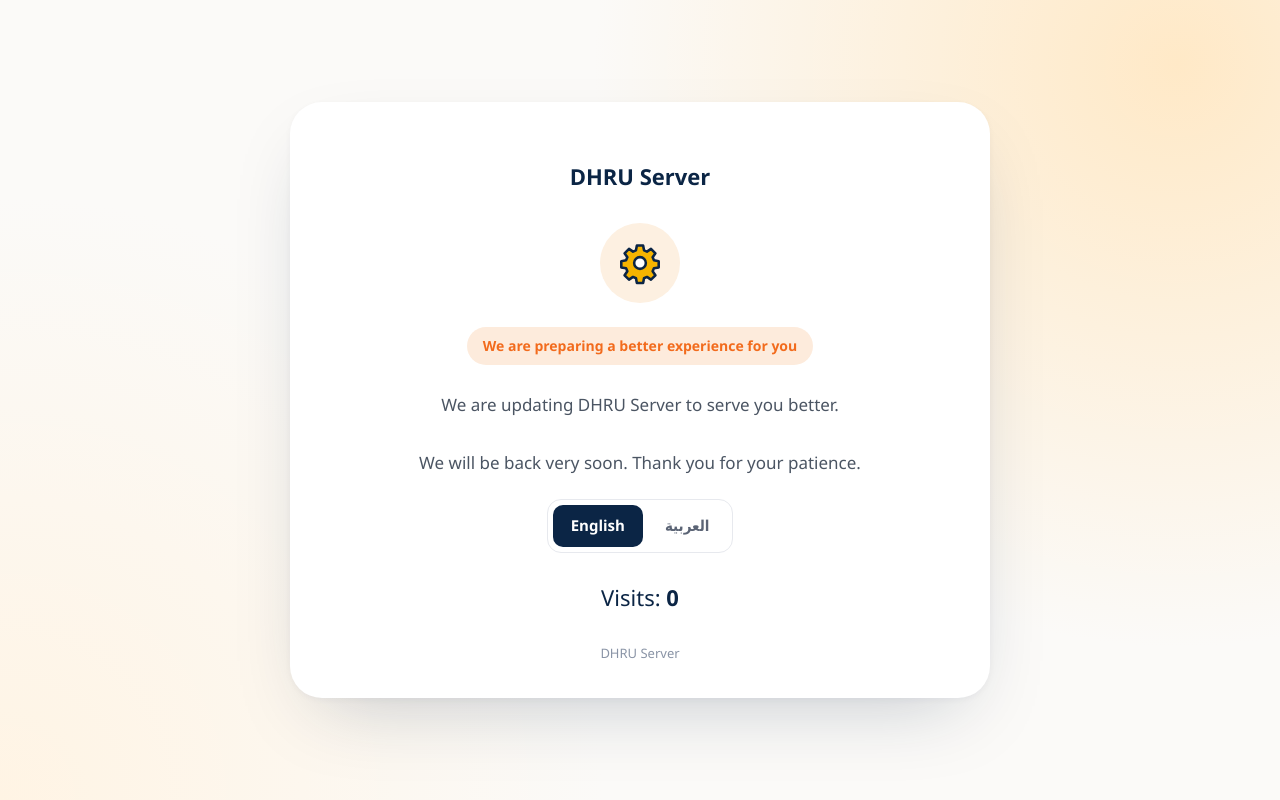
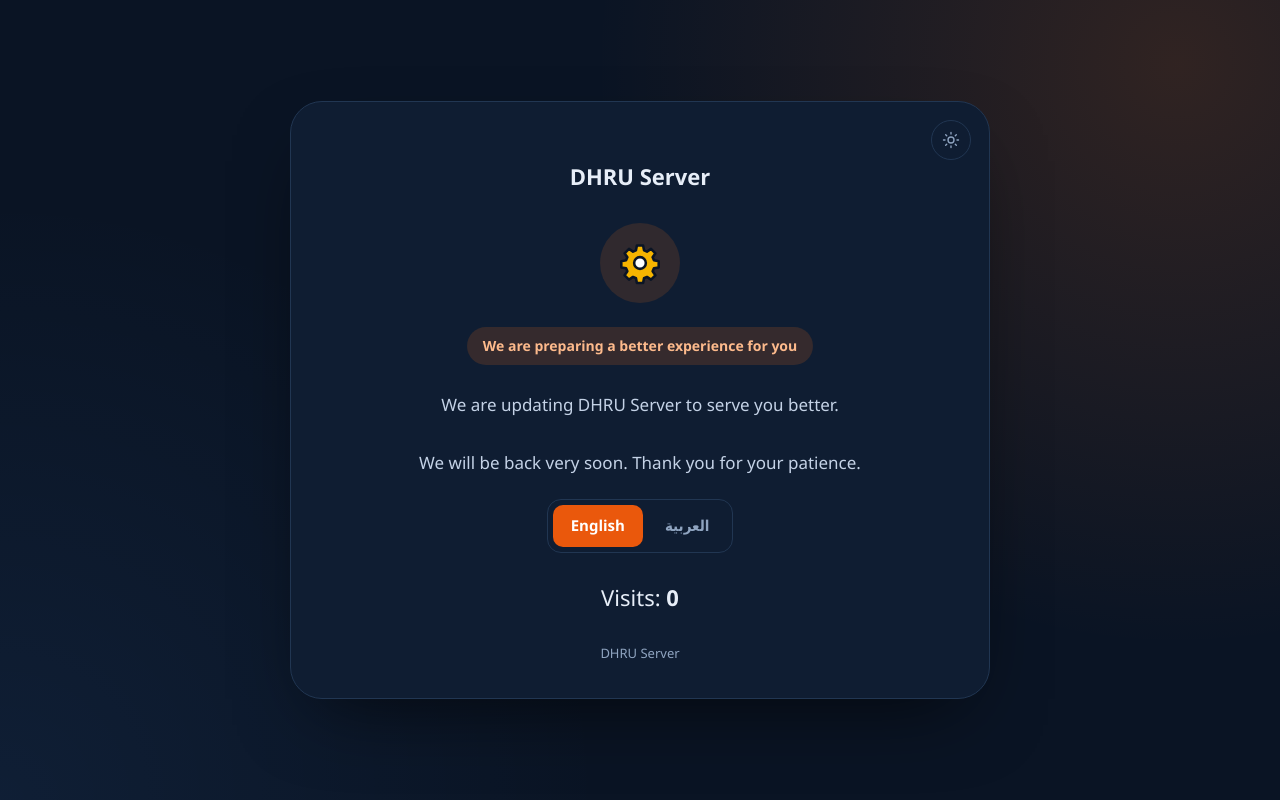
Before and after one commit to MohammedPrince/Unlockzone-sd, a Laravel app: template resources/views/maintenance.blade.php in a window 1280 px wide. Run offline with Laravel 12, Linux system fonts and the light colour scheme; the template is opened without the code that fills it, so the values that code supplies are empty; data comes from the database, SQL or seed files in the repository; some libraries are stand-ins or nearby versions.

Commit message:
Fixes and Updates v38

```diff
--- a/resources/views/maintenance.blade.php
+++ b/resources/views/maintenance.blade.php
@@ -7,6 +7,7 @@
     $ar = app()->getLocale() === 'ar';
     $site = (string) setting('site_name');
     $logoWide = (string) setting('site_logo_wide');
+    $logoWideDark = (string) setting('site_logo_wide_dark') ?: $logoWide;
     $logo = (string) setting('site_logo');
 
     $badge = trim((string) setting($ar ? 'maintenance_badge_ar' : 'maintenance_badge'));
@@ -29,46 +30,84 @@
     <meta name="robots" content="noindex">
     @include('partials.favicon')
     <title>{{ $ar ? 'الموقع تحت الصيانة' : 'Under maintenance' }} · {{ $site }}</title>
+    {{-- Same theme rule as the rest of the site: dark by default, light if the visitor chose it. --}}
+    @include('partials.head-theme')
     <style>
-        :root { --navy: #0b2545; --orange: #f26b1d; --text: #4b5563; --muted: #8a94a6; }
+        /* Dark (default) */
+        :root {
+            --orange: #f97316; --text: #c4d2e6; --muted: #8fa4c0; --heading: #e7eef8;
+            --page: #0a1424; --glow-1: rgba(249, 115, 22, .16); --glow-2: rgba(76, 154, 255, .08);
+            --card: #0f1d32; --card-line: #213652; --shadow: 0 30px 80px -30px rgba(0, 0, 0, .7);
+            --icon-bg: rgba(249, 115, 22, .14); --badge-bg: rgba(249, 115, 22, .16); --badge-text: #fdba8c;
+            --langs-line: #213652; --langs-text: #8fa4c0; --on-bg: #ea580c; --on-text: #fff; --gear-line: #0a1424;
+            color-scheme: dark;
+        }
+        /* Light (the visitor switched the site to light) */
+        :root[data-theme=light] {
+            --orange: #f26b1d; --text: #4b5563; --muted: #8a94a6; --heading: #0b2545;
+            --page: #fbfaf8; --glow-1: #ffe9c7; --glow-2: #fff4e4;
+            --card: #fff; --card-line: transparent; --shadow: 0 30px 80px -30px rgba(11, 37, 69, .25), 0 2px 6px rgba(11, 37, 69, .04);
+            --icon-bg: #fdf0e1; --badge-bg: #fdebdc; --badge-text: #f26b1d;
+            --langs-line: #e7e9ee; --langs-text: #5b6475; --on-bg: #0b2545; --on-text: #fff; --gear-line: #0b2545;
+            color-scheme: light;
+        }
         * { box-sizing: border-box; }
         html, body { margin: 0; min-height: 100%; }
         body {
             min-height: 100vh; display: flex; align-items: center; justify-content: center; padding: 40px 16px;
             font: 16px/1.7 "Segoe UI", system-ui, -apple-system, Roboto, Tahoma, Arial, sans-serif; color: var(--text);
-            background: radial-gradient(circle at 92% 8%, #ffe9c7 0, transparent 42%), radial-gradient(circle at 0% 100%, #fff4e4 0, transparent 40%), #fbfaf8;
+            background: radial-gradient(circle at 92% 8%, var(--glow-1) 0, transparent 42%), radial-gradient(circle at 0% 100%, var(--glow-2) 0, transparent 40%), var(--page);
         }
         .card {
-            width: 100%; max-width: 700px; background: #fff; border-radius: 32px; padding: 56px 44px 34px; text-align: center;
-            box-shadow: 0 30px 80px -30px rgba(11, 37, 69, .25), 0 2px 6px rgba(11, 37, 69, .04);
+            position: relative; width: 100%; max-width: 700px; background: var(--card); border: 1px solid var(--card-line);
+            border-radius: 32px; padding: 56px 44px 34px; text-align: center; box-shadow: var(--shadow);
         }
         .logo img { max-height: 64px; max-width: 220px; }
-        .logo .name { font-size: 22px; font-weight: 800; color: var(--navy); }
+        .logo .name { font-size: 22px; font-weight: 800; color: var(--heading); }
+        .logo .for-light { display: none; }
+        :root[data-theme=light] .logo .for-light { display: inline; }
+        :root[data-theme=light] .logo .for-dark { display: none; }
         .icon {
-            width: 80px; height: 80px; margin: 28px auto 24px; border-radius: 50%; background: #fdf0e1;
+            width: 80px; height: 80px; margin: 28px auto 24px; border-radius: 50%; background: var(--icon-bg);
             display: flex; align-items: center; justify-content: center; font-size: 40px;
         }
-        .icon svg { width: 44px; height: 44px; }
+        .icon svg { width: 44px; height: 44px; stroke: var(--gear-line); }
         .badge {
-            display: inline-block; padding: 7px 16px; border-radius: 999px; background: #fdebdc; color: var(--orange);
+            display: inline-block; padding: 7px 16px; border-radius: 999px; background: var(--badge-bg); color: var(--badge-text);
             font-weight: 700; font-size: 14px;
         }
         .text { margin: 26px 0 0; white-space: pre-line; font-size: 17px; }
         .help { margin-top: 30px; font-size: 15px; }
         .help a { color: var(--orange); font-weight: 700; }
-        .langs { display: inline-flex; gap: 4px; margin-top: 22px; padding: 5px; border: 1px solid #e7e9ee; border-radius: 14px; }
-        .langs a { padding: 8px 18px; border-radius: 10px; color: #5b6475; font-weight: 700; text-decoration: none; font-size: 15px; }
-        .langs a.on { background: var(--navy); color: #fff; }
-        .visits { margin-top: 26px; font-size: 22px; color: var(--navy); }
+        .langs { display: inline-flex; gap: 4px; margin-top: 22px; padding: 5px; border: 1px solid var(--langs-line); border-radius: 14px; }
+        .langs a { padding: 8px 18px; border-radius: 10px; color: var(--langs-text); font-weight: 700; text-decoration: none; font-size: 15px; }
+        .langs a.on { background: var(--on-bg); color: var(--on-text); }
+        .visits { margin-top: 26px; font-size: 22px; color: var(--heading); }
         .foot { margin-top: 26px; font-size: 13px; color: var(--muted); }
-        @media (max-width: 520px) { .card { padding: 40px 20px 26px; border-radius: 24px; } .text { font-size: 16px; } }
+        /* Light / dark switch in the card's corner */
+        .theme {
+            position: absolute; top: 18px; inset-inline-end: 18px; width: 40px; height: 40px; display: grid; place-items: center;
+            border: 1px solid var(--langs-line); border-radius: 50%; background: transparent; color: var(--muted); cursor: pointer;
+        }
+        .theme:hover { color: var(--orange); border-color: var(--orange); }
+        .theme:focus-visible { outline: 2px solid var(--orange); outline-offset: 2px; }
+        .theme svg { width: 18px; height: 18px; fill: none; stroke: currentColor; stroke-width: 1.8; stroke-linecap: round; stroke-linejoin: round; }
+        .theme .moon, :root[data-theme=light] .theme .sun { display: none; }
+        :root[data-theme=light] .theme .moon { display: block; }
+        @media (max-width: 520px) { .card { padding: 40px 20px 26px; border-radius: 24px; } .text { font-size: 16px; } .theme { top: 12px; inset-inline-end: 12px; } }
     </style>
 </head>
 <body>
     <main class="card">
+        <button type="button" class="theme" data-theme-toggle title="{{ $ar ? 'فاتح / داكن' : 'Switch light / dark' }}" aria-label="{{ $ar ? 'فاتح / داكن' : 'Switch light / dark' }}">
+            <svg class="sun" viewBox="0 0 24 24"><circle cx="12" cy="12" r="4"/><path d="M12 2v2M12 20v2M4.9 4.9l1.4 1.4M17.7 17.7l1.4 1.4M2 12h2M20 12h2M4.9 19.1l1.4-1.4M17.7 6.3l1.4-1.4"/></svg>
+            <svg class="moon" viewBox="0 0 24 24"><path d="M21 12.8A9 9 0 1 1 11.2 3a7 7 0 0 0 9.8 9.8z"/></svg>
+        </button>
+
         <div class="logo">
             @if ($logoWide !== '')
-                <img src="{{ asset($logoWide) }}" alt="{{ $site }}">
+                <img class="for-dark" src="{{ asset($logoWideDark) }}" alt="{{ $site }}">
+                <img class="for-light" src="{{ asset($logoWide) }}" alt="">
             @elseif ($logo !== '')
                 <img src="{{ asset($logo) }}" alt="{{ $site }}">
             @else
@@ -102,5 +141,13 @@
 
         <div class="foot">{{ $site }}</div>
     </main>
+    <script>
+        // Same storage key as the main site, so the choice carries over once the site is back.
+        document.querySelector('[data-theme-toggle]').addEventListener('click', function () {
+            var light = document.documentElement.getAttribute('data-theme') !== 'light';
+            if (light) { document.documentElement.setAttribute('data-theme', 'light'); } else { document.documentElement.removeAttribute('data-theme'); }
+            try { localStorage.setItem('theme', light ? 'light' : 'dark'); } catch (e) { /* storage blocked */ }
+        });
+    </script>
 </body>
 </html>
```
